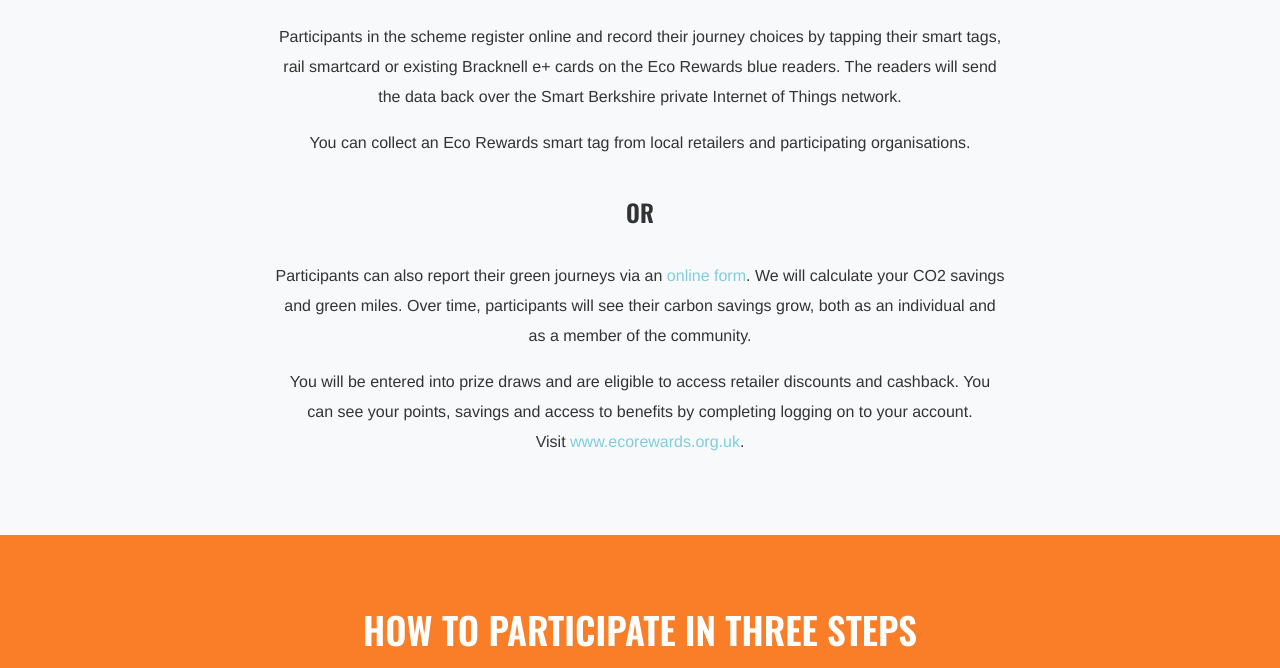
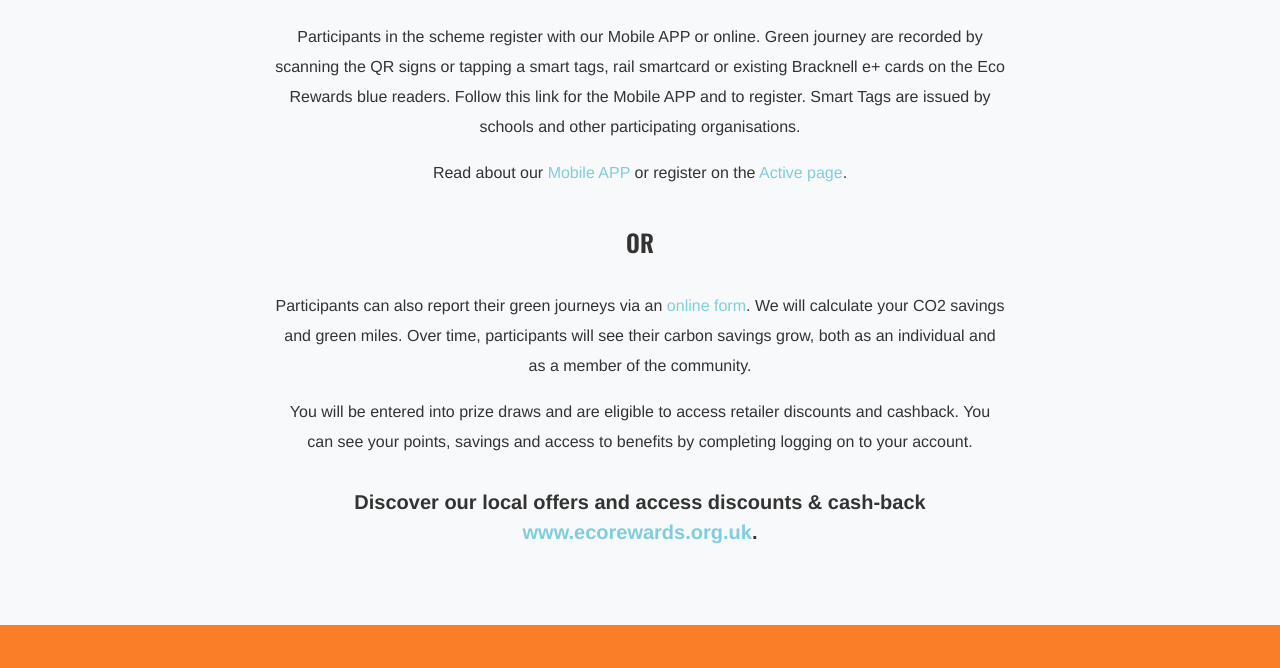
Before and after one commit to EcoRewards/ecorewards.co.uk, a Jekyll site: the page built from bracknell/index.html, in a window 1280 px wide and 900 px high, scrolled down 4637 px, cut to the strip 232-900 px from the top of the window. Built offline with Jekyll 4.4.1, drawn with Linux system fonts in a browser that asks for light colours; some web fonts are replaced; comment, search, counter and statistics services are not loaded.

Commit message:
Add mobile app page and update bracknell content

```diff
--- a/bracknell/index.html
+++ b/bracknell/index.html
@@ -110,14 +110,13 @@
               allowfullscreen></iframe>
 
         <p class="my-3">
-          Participants in the scheme register online and record their journey choices by
-          tapping their smart tags, rail smartcard or existing Bracknell e+ cards on the Eco
-          Rewards blue readers. The readers will send the data back over the Smart Berkshire
-          private Internet of Things network.
+          Participants in the scheme register with our Mobile APP or online.  Green journey are recorded by scanning the
+          QR signs or tapping a smart tags, rail smartcard or existing Bracknell e+ cards on the Eco Rewards blue
+          readers. Follow this link for the Mobile APP and to register. Smart Tags are issued by schools and other
+          participating organisations.
         </p>
         <p>
-          You can collect an Eco Rewards smart tag from local retailers and participating
-          organisations.
+          Read about our <a href="/mobile-app">Mobile APP</a> or register on the <a href="/bracknell/active#register">Active page</a>.
         </p>
         <div class="text-center"><h4>Or</h4></div>
         <p class="my-3">
@@ -127,9 +126,9 @@
         </p>
         <p>
           You will be entered into prize draws and are eligible to access retailer discounts and
-          cashback. You can see your points, savings and access to benefits by completing
-          logging on to your account. <br/>Visit <a href="https://www.ecorewards.org.uk">www.ecorewards.org.uk</a>.
+          cashback. You can see your points, savings and access to benefits by completing logging on to your account.
         </p>
+        <p class="lead font-weight-bold">Discover our local offers and access discounts & cash-back  <a href="https://www.ecorewards.org.uk">www.ecorewards.org.uk</a>.</p>
       </div>
     </div>
   </div>
```
Also changed, not shown: mobile-app.html (added, +35 -0 lines), assets/image/app-store.png (added).
